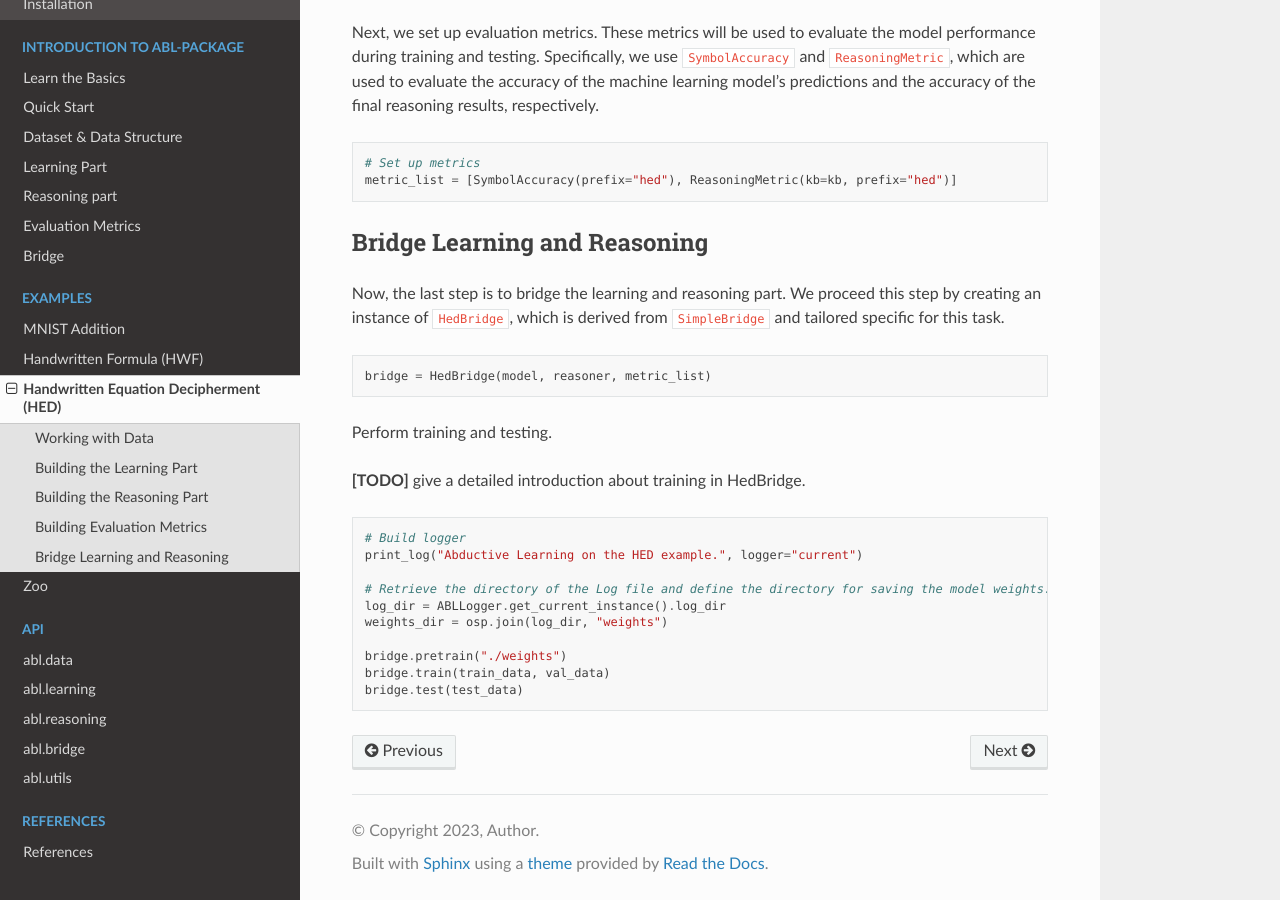
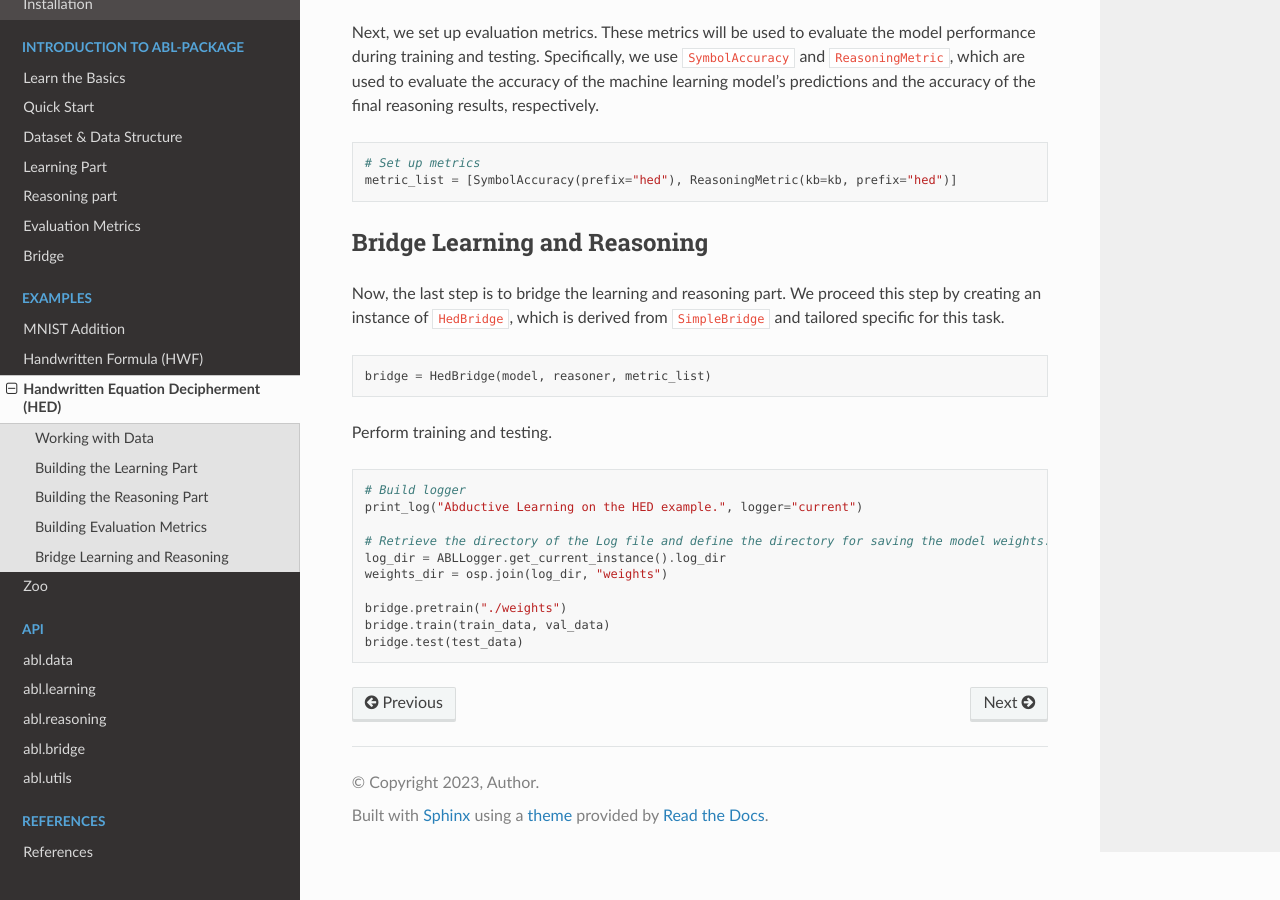
Before and after one commit to AbductiveLearning/ABLkit, a Sphinx documentation site: the page built from docs/Examples/HED.rst, in a window 1280 px wide and 900 px high, scrolled down 4533 px. Built offline with Sphinx 7.4.7 and the Read the Docs theme 2.0.0, drawn with Linux system fonts in a browser that asks for light colours.

Commit message:
[DOC] change ABL.png

```diff
--- a/docs/Examples/HED.rst
+++ b/docs/Examples/HED.rst
@@ -282,8 +282,6 @@ derived from ``SimpleBridge`` and tailored specific for this task.
 
 Perform training and testing.
 
-**[TODO]** give a detailed introduction about training in HedBridge.
-
 .. code:: ipython3
 
     # Build logger
```
Also changed, not shown: docs/img/ABL.png.
